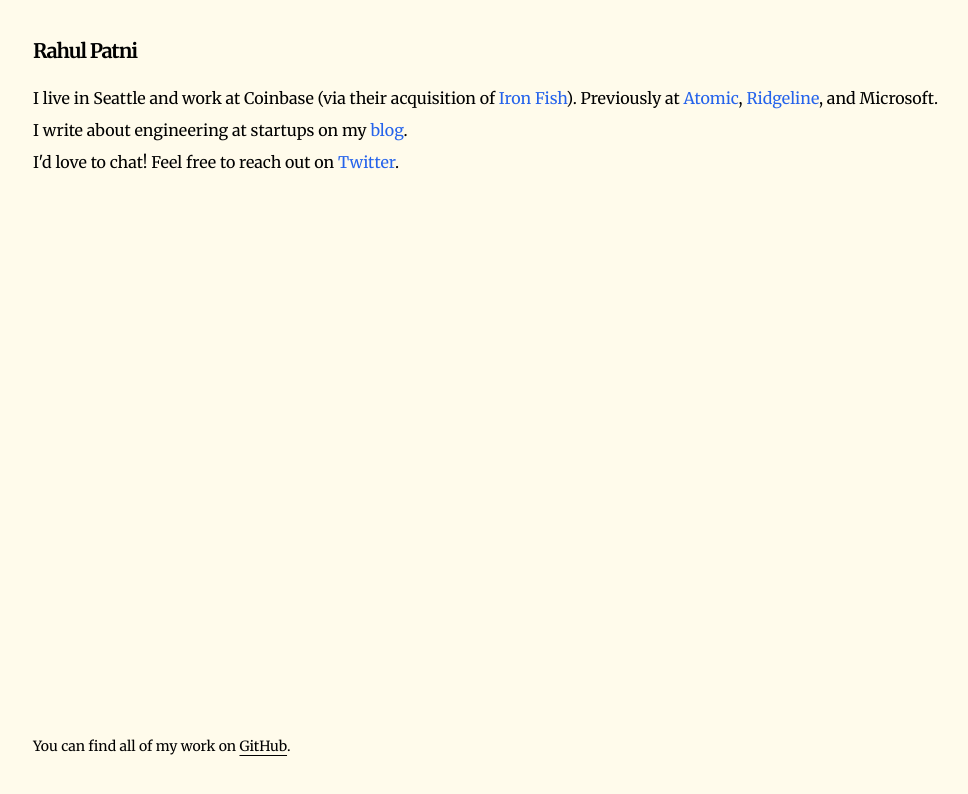
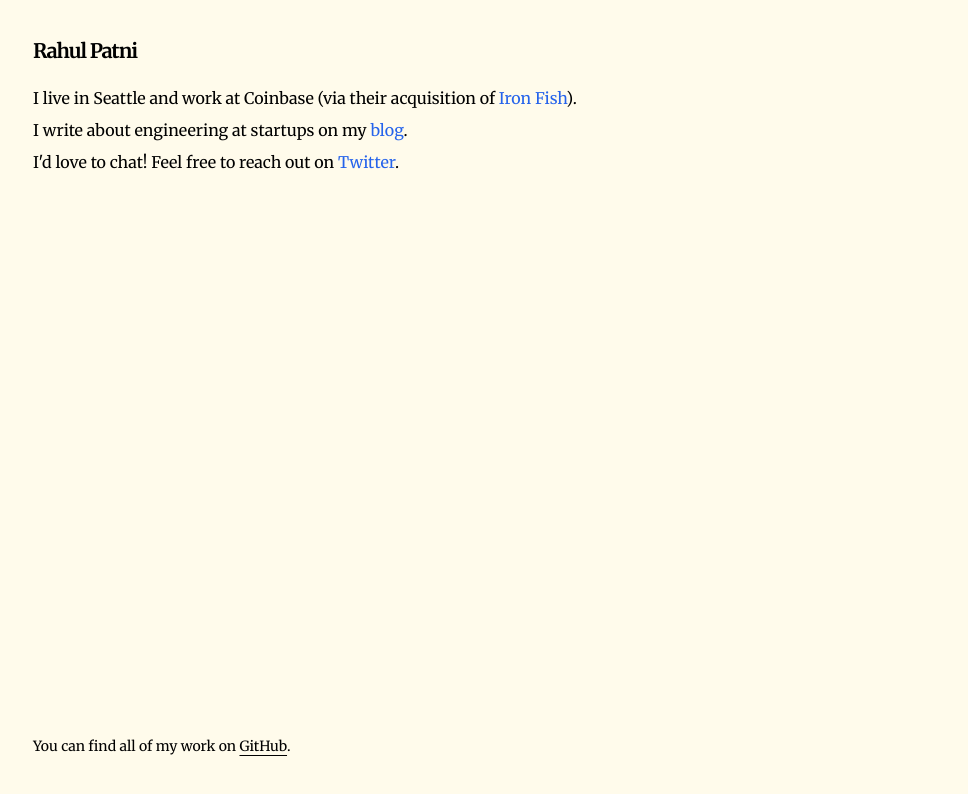
Before and after one commit to patnir/patnir.com, a Next.js app: page / in a window 1280 px wide. Shown: the top 794 px of the page, without its empty margins (15-983 px from the left). Built offline with nearby package versions, Linux system fonts and the light colour scheme.

Commit message:
remove microsoft

```diff
--- a/app/page.tsx
+++ b/app/page.tsx
@@ -39,7 +39,7 @@
     <div className="container relative">
       <div className="pr-4">
         <p>
-          I live in Seattle and work at Coinbase (via their acquisition of <a href="https://www.coinbase.com/blog/Coinbase-acquires-team-to-accelerate-privacy-efforts-on-Base" target="_blank" className="text-blue-600">Iron Fish</a>). Previously at <a href="https://atomic.vc" target="_blank" className="text-blue-600">Atomic</a>, <a href="https://ridgelineapps.com" target="_blank" className="text-blue-600">Ridgeline</a>, and Microsoft.
+          I live in Seattle and work at Coinbase (via their acquisition of <a href="https://www.coinbase.com/blog/Coinbase-acquires-team-to-accelerate-privacy-efforts-on-Base" target="_blank" className="text-blue-600">Iron Fish</a>).
         </p>
         <p className="py-2">I write about engineering at startups on my <a href="https://blog.foundingengineer.com" target="_blank" className="text-blue-600">blog</a>.</p>
         <p className="pb-2">
```
